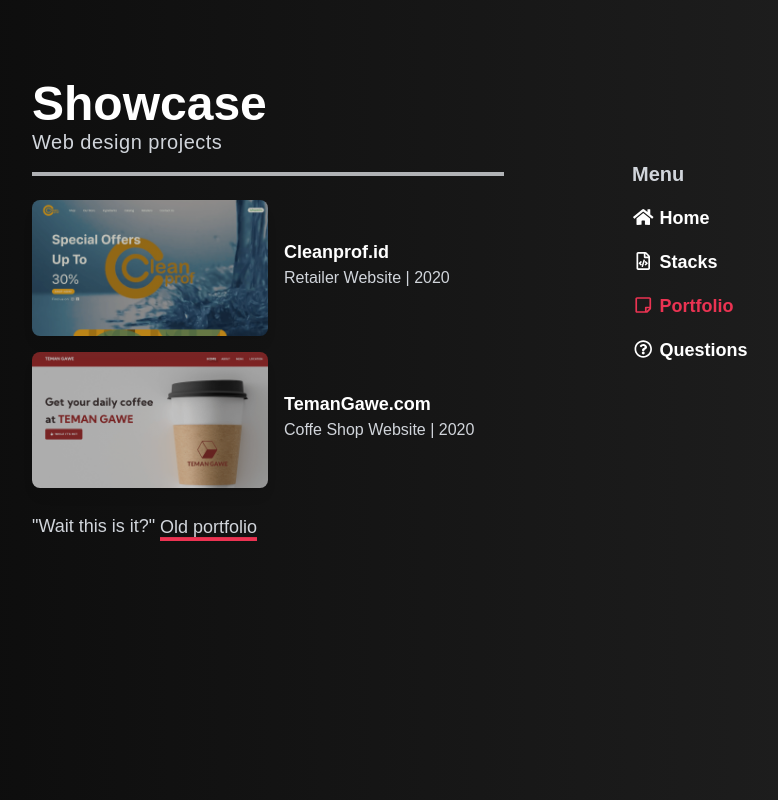
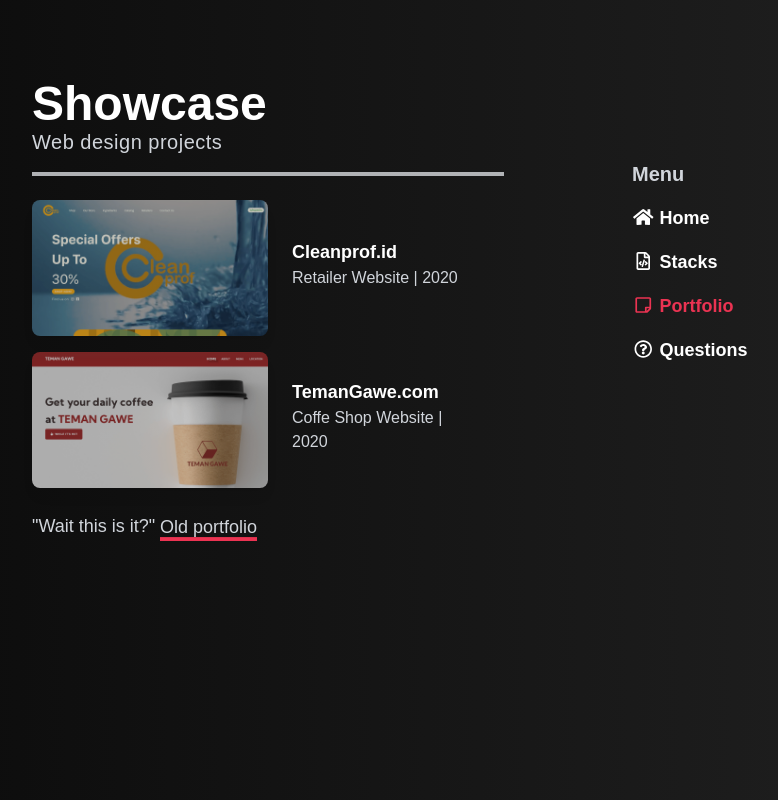
Before and after one commit to vandercoder/portfolio-website, a Vue app: page / in a window 1280 px wide. Both pictures are taken after a click on the element "Portfolio". Shown: the whole page, without its empty margins (136-914 px from the left). Built offline with nearby package versions, Linux system fonts and the light colour scheme.

Commit message:
fix safari image sizing bug

```diff
--- a/src/pages/PagePortfolio.vue
+++ b/src/pages/PagePortfolio.vue
@@ -14,11 +14,11 @@
       <a
         v-for="project in projects" :key="project.id"
         :href="project.link" target="_blank" rel="noopener noreferrer">
-        <div class="relative sm:flex cursor-pointer transition-opacity duration-300 py-2 hover:opacity-75">
+        <div class="relative sm:flex h-auto cursor-pointer transition-opacity duration-300 py-2 hover:opacity-75">
           <img
-            class="sm:w-1/2 h-full background-transparent shadow-lg rounded-lg opacity-75"
+            class="w-full h-full sm:w-1/2 background-transparent shadow-lg rounded-lg opacity-75"
             v-bind:src="project.image" :alt="project.name">
-          <div class="flex items-center rounded-lg pt-2 pb-4 px-1 sm:px-4">
+          <div class="flex items-center rounded-lg pt-2 pb-4 px-1 sm:px-6">
             <div>
               <p class="text-base sm:text-lg font-semibold text-white"> {{ project.name }}
               <p class="text-sm sm:text-base font-light text-gray-300">{{ project.desc }}</p>
```
Also changed, not shown: 7 other files (tests, documents, lock files or other folders).
